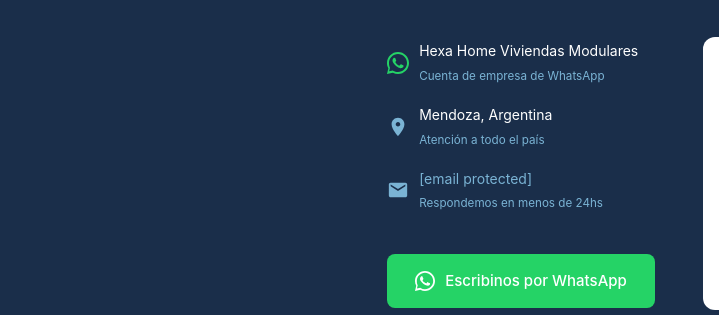
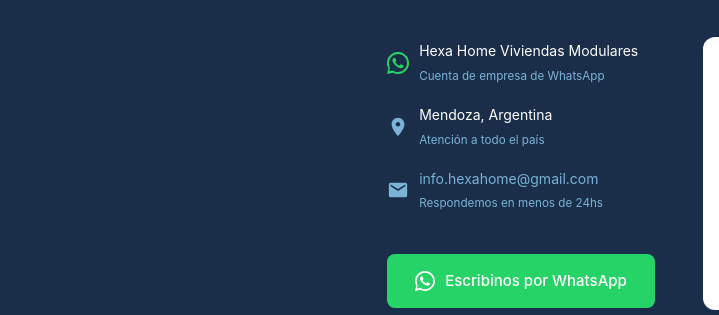
Before and after one commit to hexahome-ar/hexahome, a plain HTML site: page index.html in a window 1280 px wide. Shown: the part 3859-4174 px from the top of the page, 0-719 px from the left. Drawn offline with Linux system fonts and the light colour scheme.

Commit message:
index.html

```diff
--- a/index.html
+++ b/index.html
@@ -1355,7 +1355,7 @@
       </div>
       <div class="contact-item">
         <svg width="22" height="22" viewBox="0 0 24 24" fill="#7ab3d4"><path d="M20 4H4c-1.1 0-2 .9-2 2v12c0 1.1.9 2 2 2h16c1.1 0 2-.9 2-2V6c0-1.1-.9-2-2-2zm0 4l-8 5-8-5V6l8 5 8-5v2z"/></svg>
-        <span><a href="/cdn-cgi/l/email-protection#630a0d050c4d0b061b020b0c0e0623040e020a0f4d000c0e" style="color:#7ab3d4;"><span class="__cf_email__" data-cfemail="dbb2b5bdb4f5b3bea3bab3b4b6be9bbcb6bab2b7f5b8b4b6">[email&#160;protected]</span></a><br><small style="color:#7ab3d4;">Respondemos en menos de 24hs</small></span>
+        <span><a href="/cdn-cgi/l/email-protection#630a0d050c4d0b061b020b0c0e0623040e020a0f4d000c0e" style="color:#7ab3d4;"><span class="__cf_email__" data-cfemail="dbb2b5bdb4f5b3bea3bab3b4b6be9bbcb6bab2b7f5b8b4b6">info.hexahome@gmail.com </span></a><br><small style="color:#7ab3d4;">Respondemos en menos de 24hs</small></span>
       </div>
       <a href="https://wa.me/5492634612221?text=Hola!%20Me%20interesa%20conocer%20m%C3%A1s%20sobre%20los%20m%C3%B3dulos%20habitacionales." class="wa-btn" target="_blank">
         <svg width="20" height="20" viewBox="0 0 24 24" fill="white"><path d="M17.472 14.382c-.297-.149-1.758-.867-2.03-.967-.273-.099-.471-.148-.67.15-.197.297-.767.966-.94 1.164-.173.199-.347.223-.644.075-.297-.15-1.255-.463-2.39-1.475-.883-.788-1.48-1.761-1.653-2.059-.173-.297-.018-.458.13-.606.134-.133.298-.347.446-.52.149-.174.198-.298.298-.497.099-.198.05-.371-.025-.52-.075-.149-.669-1.612-.916-2.207-.242-.579-.487-.5-.669-.51-.173-.008-.371-.01-.57-.01-.198 0-.52.074-.792.372-.272.297-1.04 1.016-1.04 2.479 0 1.462 1.065 2.875 1.213 3.074.149.198 2.096 3.2 5.077 4.487.709.306 1.262.489 1.694.625.712.227 1.36.195 1.871.118.571-.085 1.758-.719 2.006-1.413.248-.694.248-1.289.173-1.413-.074-.124-.272-.198-.57-.347z"/><path d="M12 0C5.373 0 0 5.373 0 12c0 2.088.543 4.05 1.49 5.762L0 24l6.433-1.467A11.95 11.95 0 0012 24c6.627 0 12-5.373 12-12S18.627 0 12 0zm0 21.818c-1.95 0-3.77-.524-5.33-1.436l-.381-.226-3.946.9.946-3.847-.247-.395A9.8 9.8 0 012.182 12C2.182 6.579 6.579 2.182 12 2.182S21.818 6.579 21.818 12 17.421 21.818 12 21.818z"/></svg>
```
